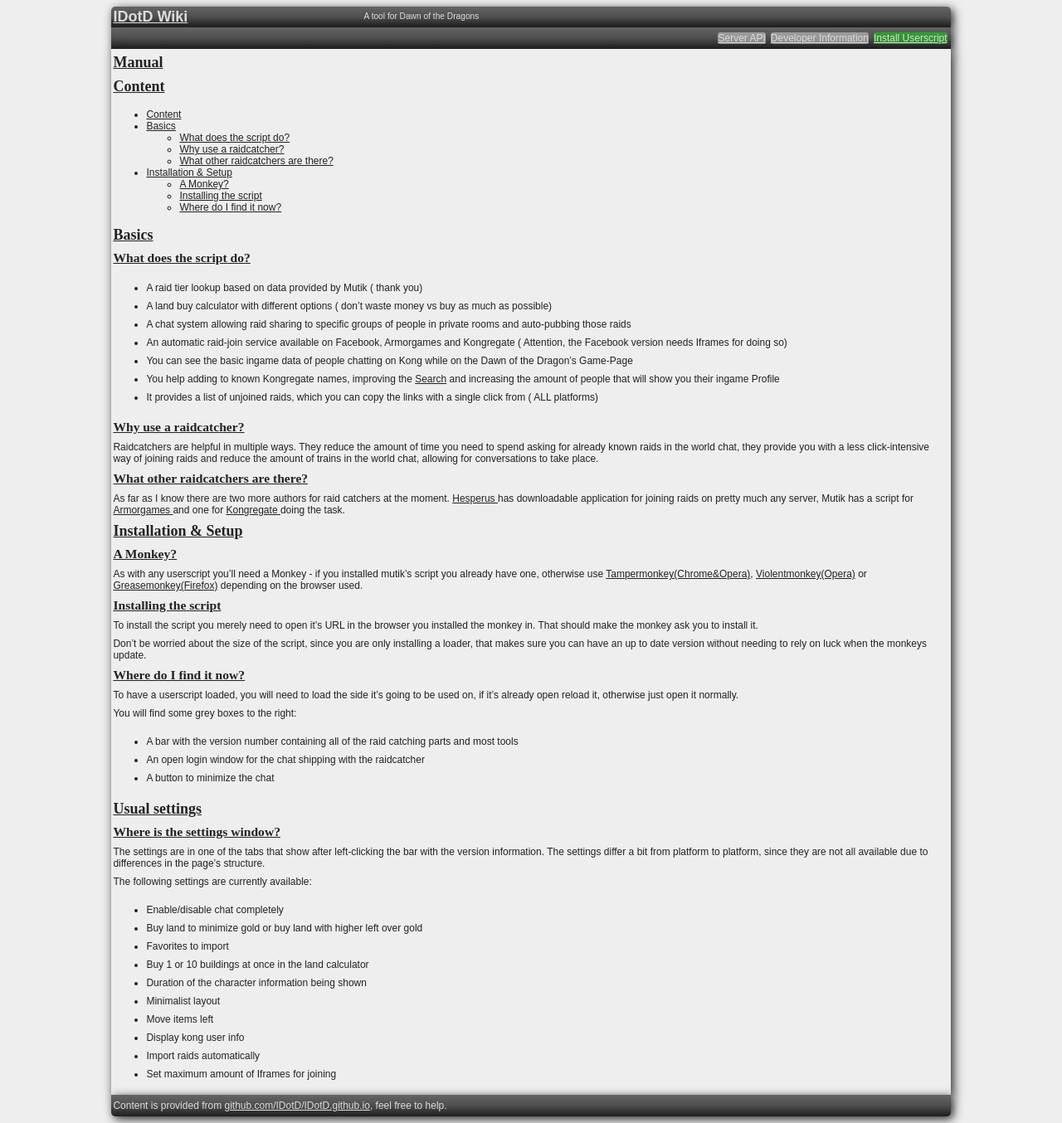
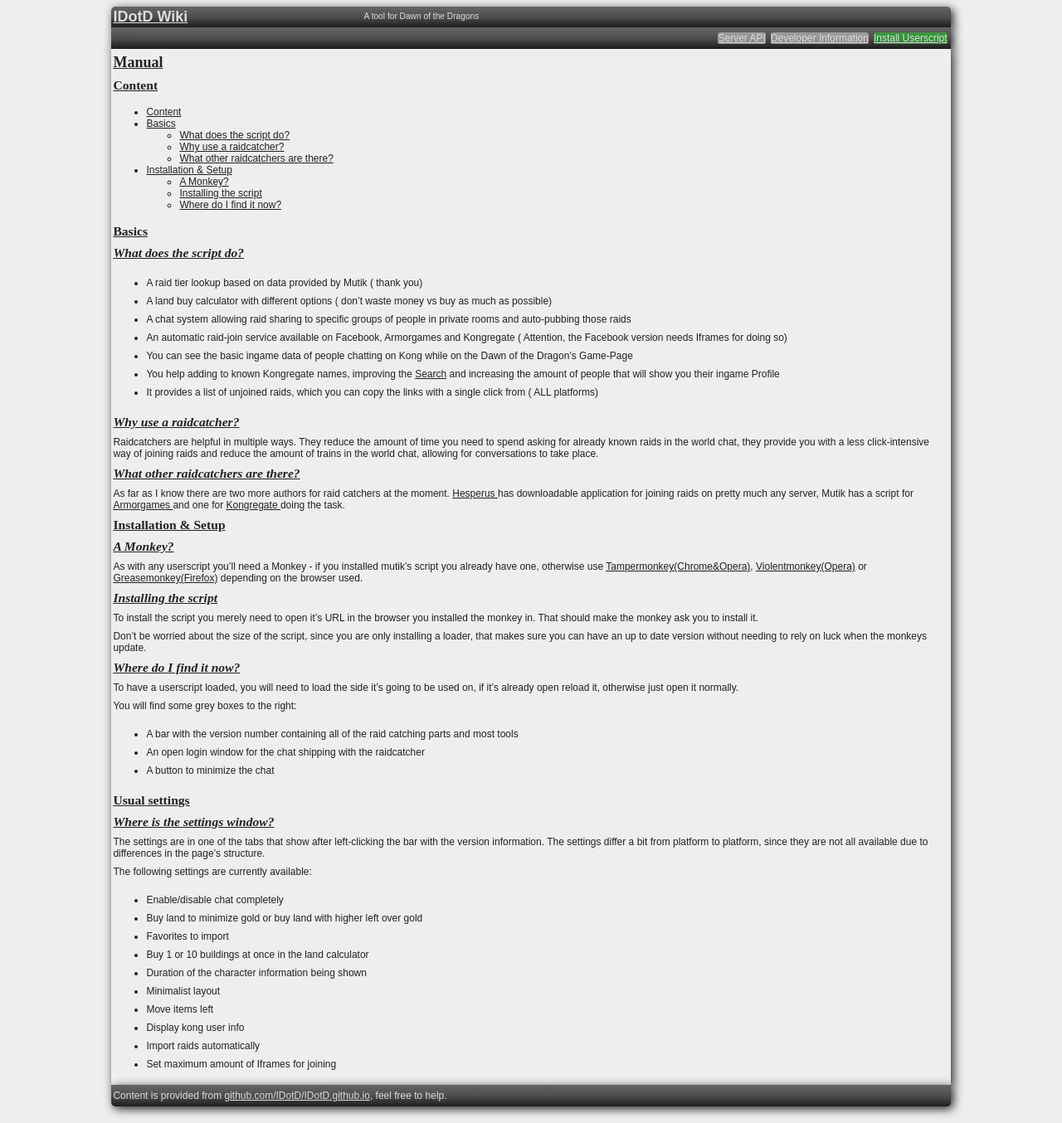
Before and after one commit to IDotD/IDotD.github.io, a Jekyll site: the page built from index.md, in a window 1280 px wide. Shown: the whole page at 83% size. Built offline with Jekyll 4.4.1, drawn with Linux system fonts in a browser that asks for light colours.

```diff
--- a/index.md
+++ b/index.md
@@ -2,7 +2,7 @@
 title: Manual
 layout: default
 ---
-# Content
+## Content
 
 * [Content](#content)
 * [Basics](#basics)
@@ -14,9 +14,9 @@ layout: default
     * [Installing the script](#installing-the-script)
     * [Where do I find it now?](#where-do-i-find-it-now)
 
-# Basics
+## Basics
 
-## What does the script do?
+### What does the script do?
 
 * A raid tier lookup based on data provided by Mutik ( thank you)
 
@@ -32,27 +32,27 @@ layout: default
 
 * It provides a list of unjoined raids, which you can copy the links with a single click from ( ALL platforms)
 
-## Why use a raidcatcher?
+### Why use a raidcatcher?
 
 Raidcatchers are helpful in multiple ways. They reduce the amount of time you need to spend asking for already known raids in the world chat, they provide you with a less click-intensive way of joining raids and reduce the amount of trains in the world chat, allowing for conversations to take place.
 
-## What other raidcatchers are there?
+### What other raidcatchers are there?
 
 As far as I know there are two more authors for raid catchers at the moment. [Hesperus ](http://www.dawnofthedragons.com/forums/forums/showthread.php?42960-Hesperus-Raid-Conglomerator)has downloadable application for joining raids on pretty much any server, Mutik has a script for [Armorgames ](https://greasyfork.org/de/scripts/9868-mutik-s-dotd-script-for-armorgames) and one for [Kongregate ](https://greasyfork.org/de/scripts/406-mutik-s-dotd-script)doing the task.
 
-# Installation & Setup
+## Installation & Setup
 
-## A Monkey?
+### A Monkey?
 
 As with any userscript you'll need a Monkey - if you installed mutik's script you already have one, otherwise use  [Tampermonkey(Chrome&Opera)](https://chrome.google.com/webstore/detail/tampermonkey/dhdgffkkebhmkfjojejmpbldmpobfkfo?hl=de), [Violentmonkey(Opera)](https://addons.opera.com/de/extensions/details/violent-monkey/) or [Greasemonkey(Firefox)](https://addons.mozilla.org/de/firefox/addon/greasemonkey/)  depending on the browser used.
 
-## Installing the script
+### Installing the script
 
 To install the script you merely need to open it’s URL in the browser you installed the monkey in. That should make the monkey ask you to install it.
 
 Don’t be worried about the size of the script, since you are only installing a loader, that makes sure you can have an up to date version without needing to rely on luck when the monkeys update.
 
-## Where do I find it now?
+### Where do I find it now?
 
 To have a userscript loaded, you will need to load the side it’s going to be used on, if it’s already open reload it, otherwise just open it normally.
 
@@ -64,9 +64,9 @@ You will find some grey boxes to the right:
 
 * A button to minimize the chat
 
-# Usual settings
+## Usual settings
 
-## Where is the settings window?
+### Where is the settings window?
 
 The settings are in one of the tabs that show after left-clicking the bar with the version information. The settings differ a bit from platform to platform, since they are not all available due to differences in the page’s structure.
 
```
